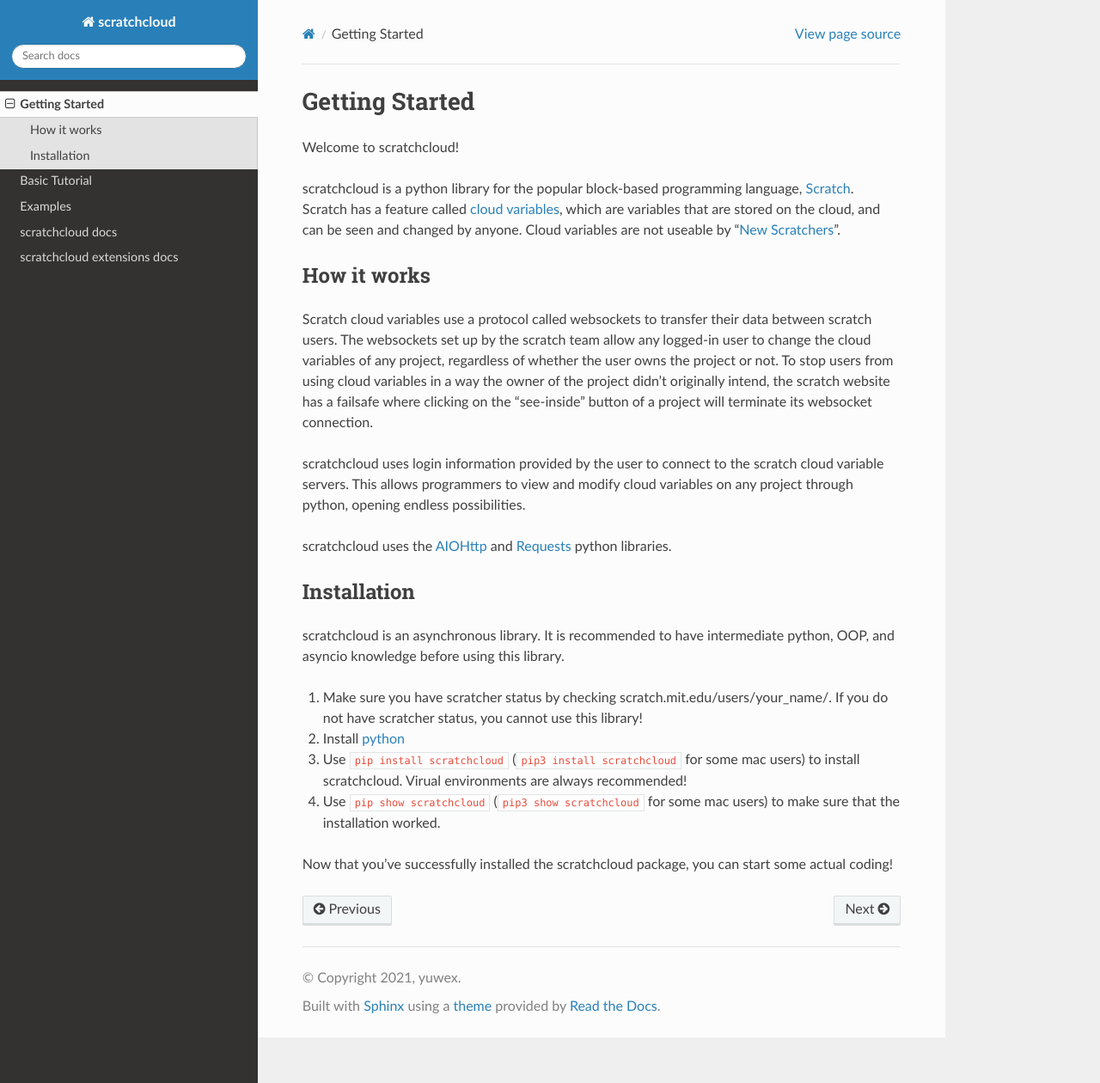
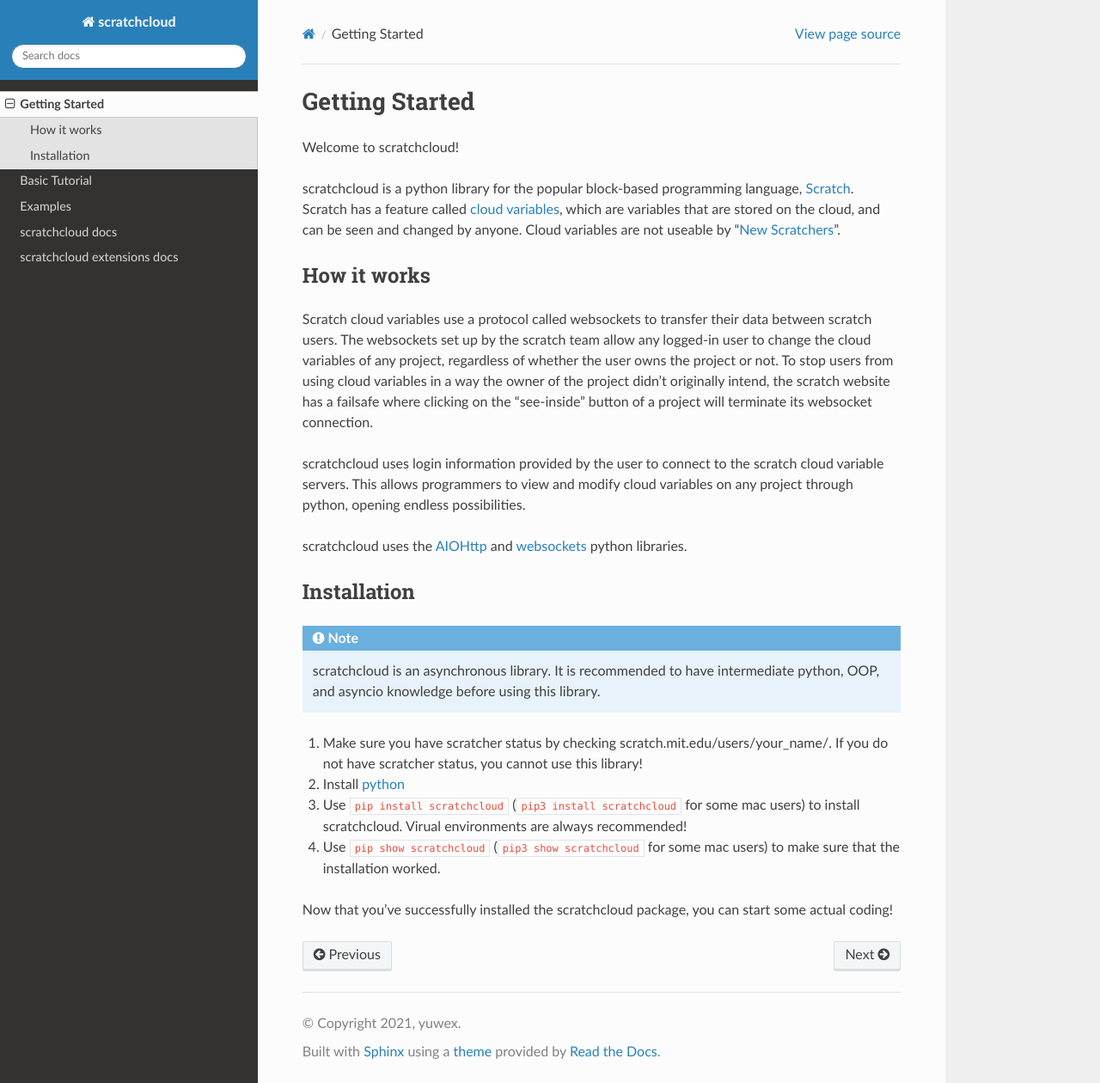
Before and after one commit to yuwex/scratchcloud, a Sphinx documentation site: the page built from sphinx/source/getting_started.rst, in a window 1280 px wide and 1260 px high. Shown: the whole window at 86% size. Built offline with Sphinx 7.4.7 and the Read the Docs theme 2.0.0, drawn with Linux system fonts in a browser that asks for light colours.

Commit message:
Replaced requests with websockets

```diff
--- a/sphinx/source/getting_started.rst
+++ b/sphinx/source/getting_started.rst
@@ -12,12 +12,13 @@
 
 scratchcloud uses login information provided by the user to connect to the scratch cloud variable servers. This allows programmers to view and modify cloud variables on any project through python, opening endless possibilities.
 
-scratchcloud uses the `AIOHttp <https://docs.aiohttp.org/en/stable/>`_ and `Requests <https://docs.python-requests.org/en/latest/>`_ python libraries.
+scratchcloud uses the `AIOHttp <https://docs.aiohttp.org/en/stable/>`_ and `websockets <https://websockets.readthedocs.io/en/stable/>`_ python libraries.
 
 Installation
 ------------
 
-scratchcloud is an asynchronous library. It is recommended to have intermediate python, OOP, and asyncio knowledge before using this library.
+.. note::
+    scratchcloud is an asynchronous library. It is recommended to have intermediate python, OOP, and asyncio knowledge before using this library.
 
 1. Make sure you have scratcher status by checking scratch.mit.edu/users/your_name/. If you do not have scratcher status, you cannot use this library!
 2. Install `python <https://www.python.org/downloads/>`_
```
